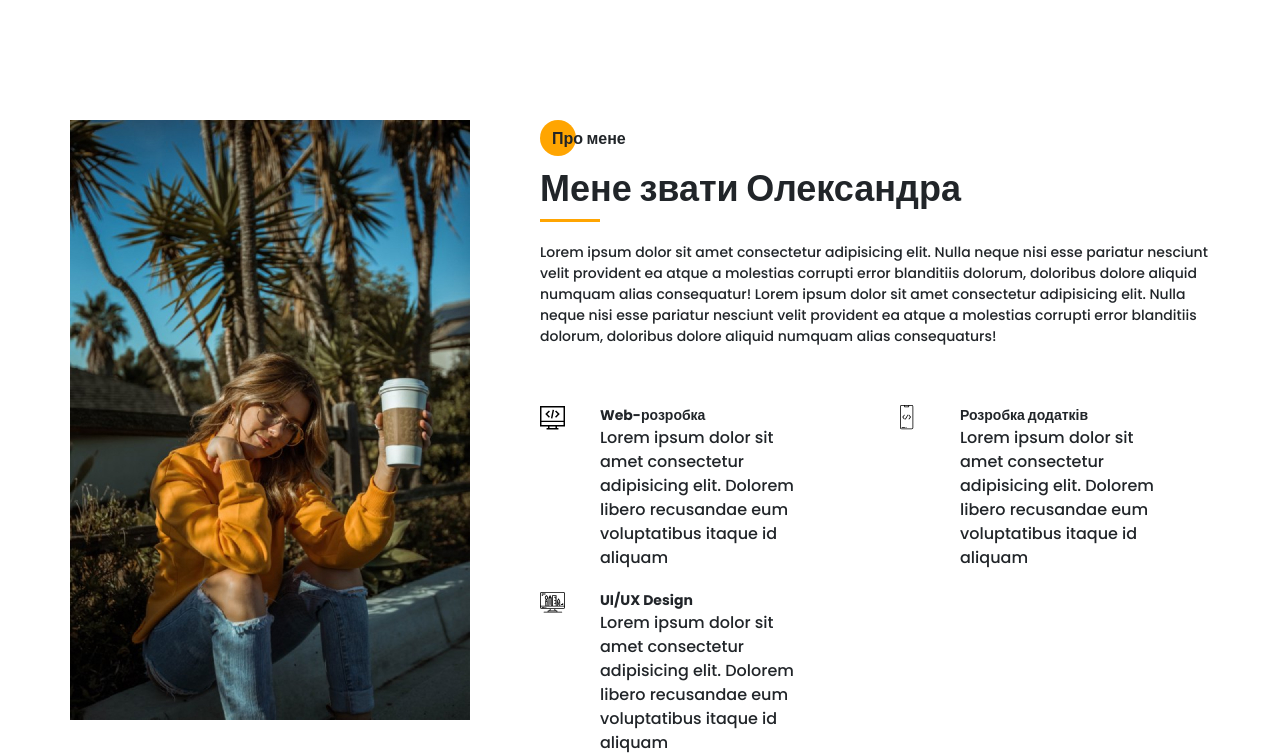
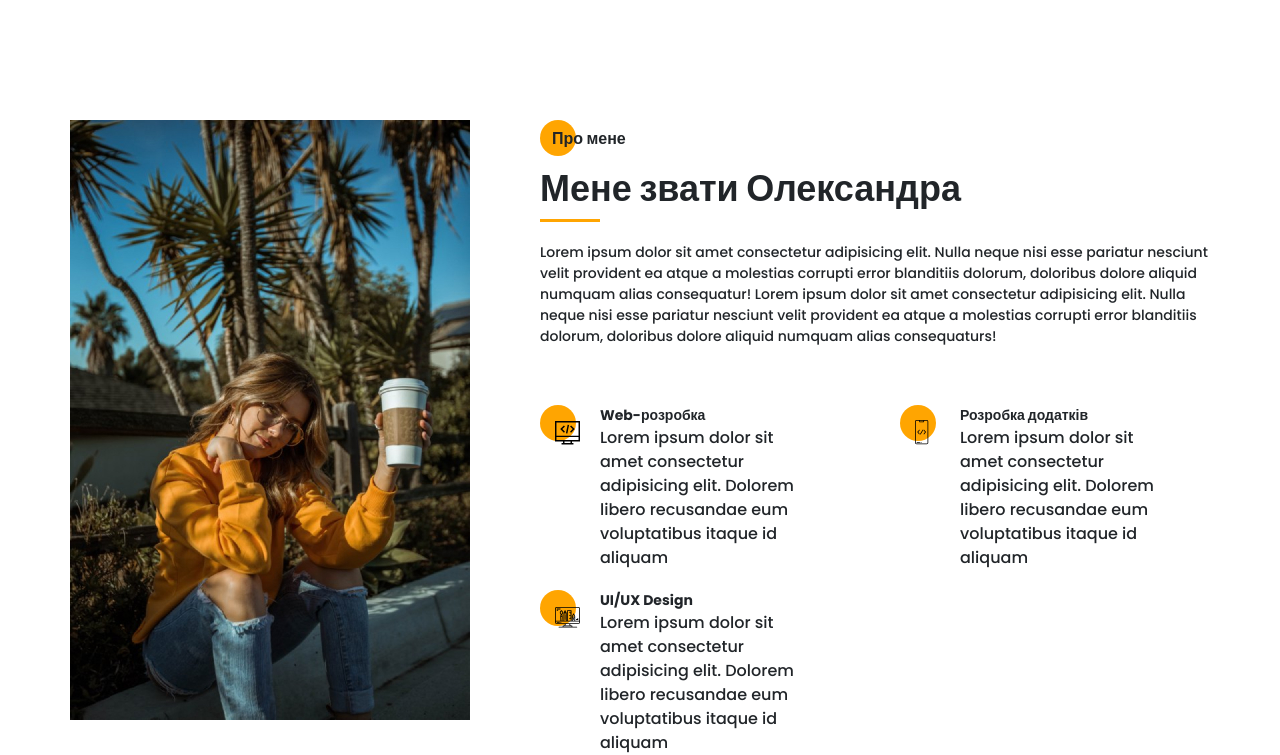
Before and after one commit to AlexKor94/portfolio, a website: page src/index.html in a window 1280 px wide. Shown: the part 800-1555 px from the top of the page. Drawn offline with Linux system fonts and the light colour scheme.

Commit message:
add circle to about item

```diff
--- a/src/index.html
+++ b/src/index.html
@@ -207,7 +207,7 @@
           </div>
           <div class="about__skills">
             <div class="about__skills-item">
-              <div>
+              <div class="about__skills-circle">
                 <img src="icons/about_me/web_development.svg" alt="web-dev" />
               </div>
               <div>
@@ -219,7 +219,7 @@
               </div>
             </div>
             <div class="about__skills-item">
-              <div>
+              <div class="about__skills-circle">
                 <img src="icons/about_me/mobile_dev.svg" alt="mobile-dev" />
               </div>
               <div>
@@ -231,7 +231,7 @@
               </div>
             </div>
             <div class="about__skills-item">
-              <div>
+              <div class="about__skills-circle">
                 <img src="icons/about_me/design.svg" alt="web-design" />
               </div>
               <div>
--- a/src/sass/blocks/_about.scss
+++ b/src/sass/blocks/_about.scss
@@ -40,6 +40,18 @@
         display: grid;
         grid-template-columns: 40px 200px;
         column-gap: 20px;
+        img {
+          position: relative;
+          @include before_circle;
+        }
+      }
+    &-circle {
+      position: relative;
+      padding: 15px 0 0 15px;
+      @include before_circle;
+      &:before {
+        top: 0;
       }
     }
   }
+}
```
Also changed, not shown: src/css/style.min.css, 1 other file. Lines whose indentation alone changed are shown as unchanged.
